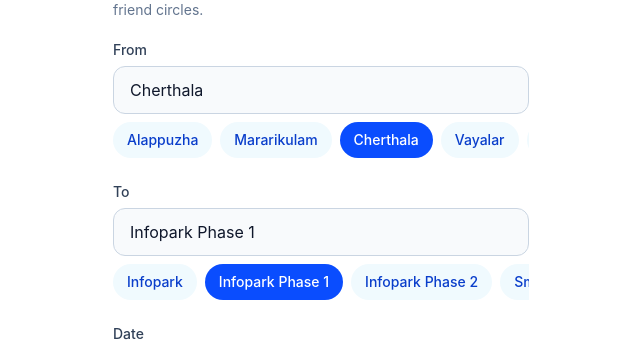
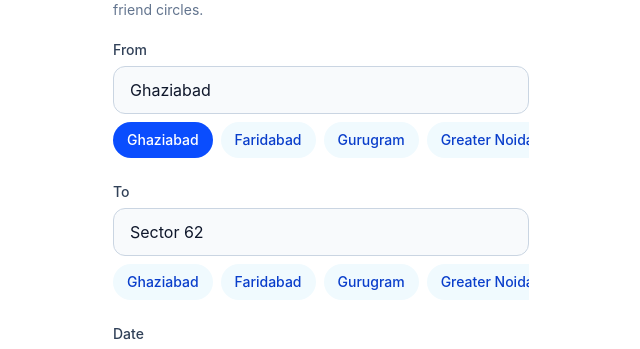
Before and after one commit to jensonpp/goalong, a React (Vite) app: page / in a window 1280 px wide. Shown: the part 141-490 px from the top of the page, without its empty margins (319-959 px from the left). Built offline with nearby package versions, Linux system fonts and the light colour scheme; no server answers.

Commit message:
Default Places Noida

```diff
--- a/src/features/ride/CreateRidePage.tsx
+++ b/src/features/ride/CreateRidePage.tsx
@@ -10,15 +10,15 @@
 import { RideRepository } from './rideRepository'
 import { getSlots, latestSlot, saveSlot, slotForTime, templateToInput, type RideTemplate } from './rideTemplates'
 import { getRecentPlaces, mergeSuggestions, recordPlaces } from './recentPlaces'
-import { FROM_SUGGESTIONS, MAX_SEATS, MIN_SEATS, TO_SUGGESTIONS, type Ride, type RideInput } from './rideTypes'
+import { MAX_SEATS, MIN_SEATS, PLACE_SUGGESTIONS, type Ride, type RideInput } from './rideTypes'
 import { todayISO, tomorrowISO } from '../../lib/dates'
 import { track } from '../../lib/analytics'
 
 type Errors = Partial<Record<keyof RideInput, string>>
 
 const defaultInput = (): RideInput => ({
-  from: 'Cherthala',
-  to: 'Infopark Phase 1',
+  from: 'Ghaziabad',
+  to: 'Sector 62',
   date: tomorrowISO(),
   departureTime: '08:20',
   availableSeats: 2,
@@ -53,9 +53,9 @@
   // The user's own places lead; the hardcoded lists fill the rest.
   const suggestions = useMemo(
     () => ({
-      from: mergeSuggestions(recent, FROM_SUGGESTIONS),
-      to: mergeSuggestions(recent, TO_SUGGESTIONS),
-      pickup: mergeSuggestions(recent, FROM_SUGGESTIONS),
+      from: mergeSuggestions(recent, PLACE_SUGGESTIONS),
+      to: mergeSuggestions(recent, PLACE_SUGGESTIONS),
+      pickup: mergeSuggestions(recent, PLACE_SUGGESTIONS),
     }),
     [recent],
   )
--- a/src/features/ride/rideTypes.ts
+++ b/src/features/ride/rideTypes.ts
@@ -17,5 +17,4 @@
 export const MIN_SEATS = 1
 export const MAX_SEATS = 8
 
-export const FROM_SUGGESTIONS = ['Alappuzha', 'Mararikulam', 'Cherthala','Vayalar', 'Thuravoor', 'Aroor' ]
-export const TO_SUGGESTIONS = ['Infopark', 'Infopark Phase 1', 'Infopark Phase 2', 'SmartCity']
+export const PLACE_SUGGESTIONS = ['Ghaziabad', 'Faridabad', 'Gurugram', 'Greater Noida', 'New Delhi', 'Okhla Bird Sanctuary', 'Surajkund', 'Indirapuram', 'Hapur', 'Dadri']
```
